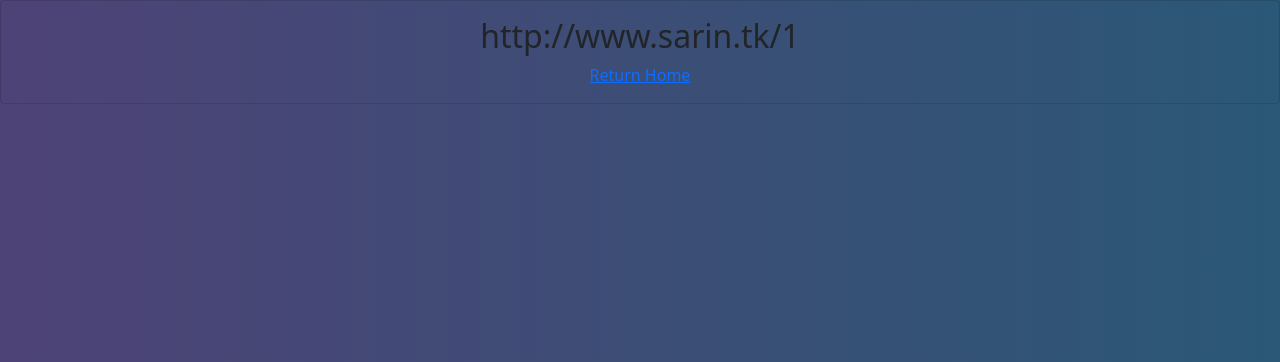
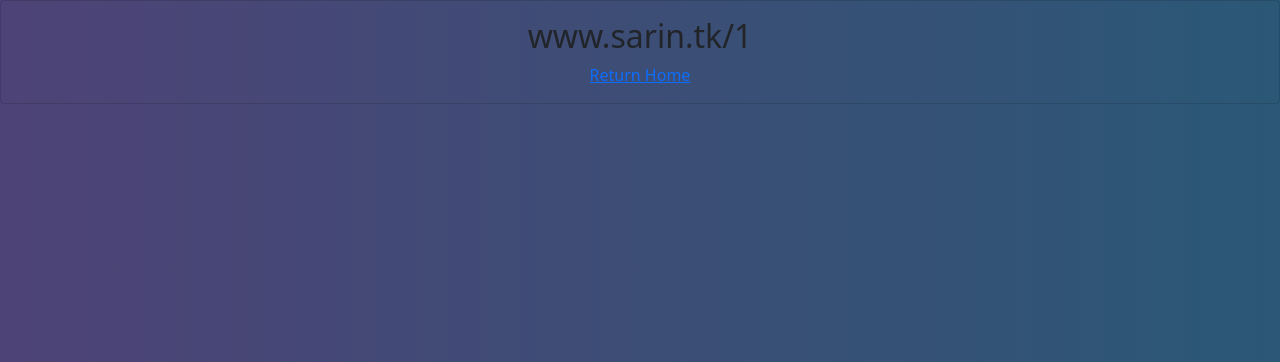
Before and after one commit to oyeshreyash/url-shortener, a Flask app: page /display/1 in a window 1280 px wide. Shown: the part 58-420 px from the top of the page. Run offline with Flask 2, Linux system fonts and the light colour scheme.

Commit message:
removed-unwanted-code

```diff
--- a/templates/shorturl.html
+++ b/templates/shorturl.html
@@ -15,7 +15,7 @@
     </nav>
       <div class="card text-center bg-transparent">
         <div class="card-body">
-          <h2>http://www.sarin.tk/{{short_url_display}}</h2>
+          <h2>www.sarin.tk/{{short_url_display}}</h2>
           <a href="http://www.sarin.tk">Return Home</a>
         </div>
       </div>
```
